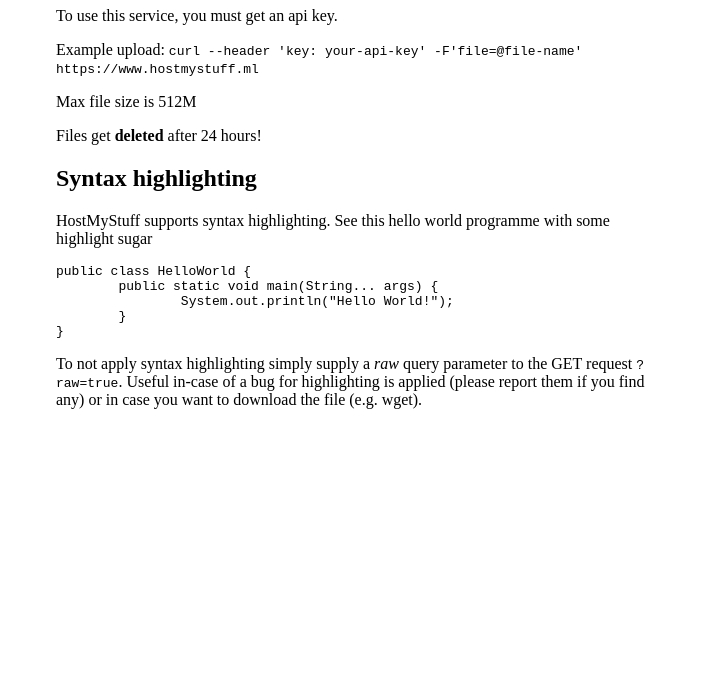
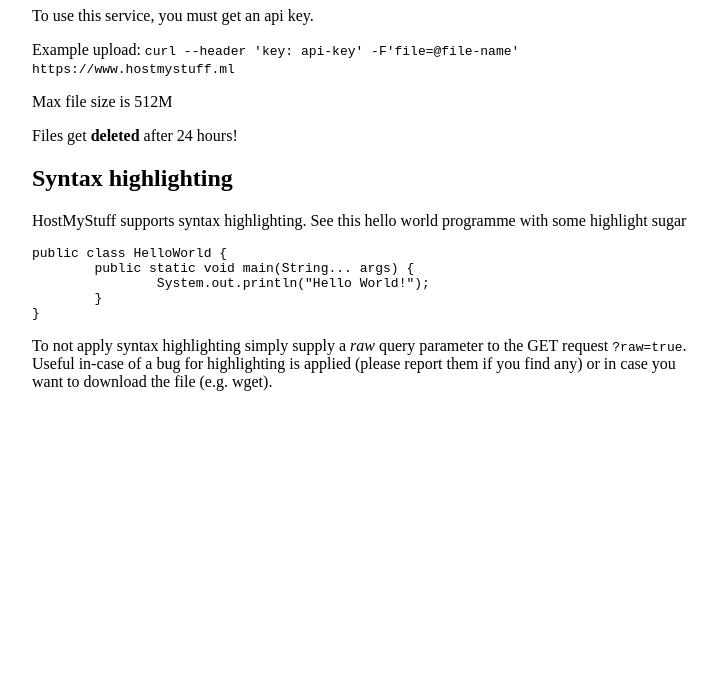
Before and after one commit to JurisMajors/hostmystuff, a website: page public/index.html in a window 1280 px wide. Shown: the part 113-800 px from the top of the page, without its empty margins (280-997 px from the left). Drawn offline with Linux system fonts and the light colour scheme.

Commit message:
more styling changes so that line is not split

```diff
--- a/public/index.html
+++ b/public/index.html
@@ -13,9 +13,8 @@
 <p> To use this service, you must get an api key.</p>
 
 <p> Example upload:
-    <code>curl --header 'key: your-api-key' -F'file=@file-name' https://www.hostmystuff.ml</code>
+    <code>curl --header 'key: api-key' -F'file=@file-name' https://www.hostmystuff.ml</code>
 </p>
-
 <p> Max file size is 512M </p>
 <p> Files get <b>deleted</b> after 24 hours! </p>
 
--- a/public/style.css
+++ b/public/style.css
@@ -1,5 +1,5 @@
 main {
-  max-width: 38rem;
+  max-width: 41rem;
   padding: 2rem;
   margin: auto;
 }
```
